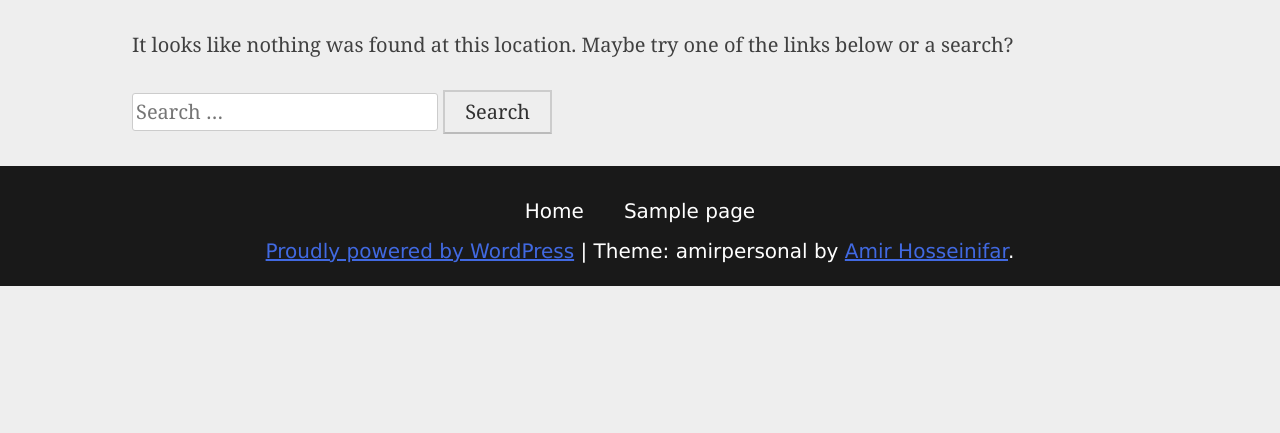
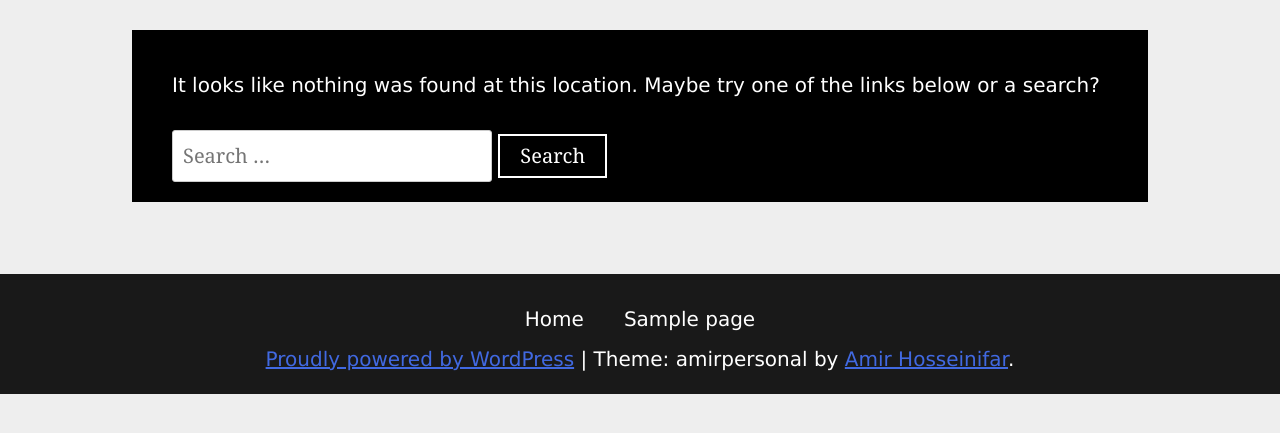
Before and after one commit to AmirHosseinifar/Wordpress-Practice, a WordPress theme: template themes/amir_personal_website/404.php in a window 1280 px wide. Shown: the part 317-750 px from the top of the page. Run offline with PHP 8.4 and a stand-in for WordPress, Linux system fonts and the light colour scheme; the site name, menu and one post (Sample post) are stand-ins, and other content is empty; some libraries are stand-ins or nearby versions.

Commit message:
Customized search result and 404 error page

```diff
--- a/themes/amir_personal_website/sass/site/archive/_archive.scss
+++ b/themes/amir_personal_website/sass/site/archive/_archive.scss
@@ -2,7 +2,8 @@
   background-color: #eee;
 }
 
-.post {
+.post,
+.page {
   background: white;
 }
 
@@ -43,6 +44,33 @@
 .archive-description{
   margin: -1em 0 2em;
 }
+
+/* For content-none.php */
+.search,
+.error-404 {
+
+	.page-content {
+		margin-bottom: 2em;
+		padding: 1em 2em;
+		font-family: $font__sans;
+		color: white;
+		background: black;
+	}
+
+	input[type="search"] {
+		padding: .5em;
+	}
+	input[type="submit"] {
+		border-color: white;
+		color: white;
+
+		&:focus,
+		&:hover {
+			color: black;
+		}
+	}
+}
+
 //.sticky is not working
 .sticky::before {
     content: "";
@@ -55,7 +83,7 @@
     border-width: 0 2em 2em 0;
     border-color: #eee #eee white;
     border-style: solid;
-  box-shadow: -1px 2px 2px hsla(0,0%, 10%, .1);
+    box-shadow: -1px 2px 2px hsla(0, 0%, 10%, .1);
 }
 
 .index-image {
--- a/themes/amir_personal_website/style.css
+++ b/themes/amir_personal_website/style.css
@@ -855,7 +855,8 @@ a:hover, a:active {
 	background-color: #eee;
 }
 
-.post {
+.post,
+.page {
 	background: white;
 }
 
@@ -898,6 +899,33 @@ a:hover, a:active {
 
 .archive-description {
 	margin: -1em 0 2em;
+}
+
+/* For content-none.php */
+.search .page-content,
+.error-404 .page-content {
+	margin-bottom: 2em;
+	padding: 1em 2em;
+	font-family: "Source Sans Pro", "Lucida Grande", "Lucida Sans Unicode", "Lucida Sans", Geneva, Arial, sans-serif;
+	color: white;
+	background: black;
+}
+
+.search input[type="search"],
+.error-404 input[type="search"] {
+	padding: .5em;
+}
+
+.search input[type="submit"],
+.error-404 input[type="submit"] {
+	border-color: white;
+	color: white;
+}
+
+.search input[type="submit"]:focus, .search input[type="submit"]:hover,
+.error-404 input[type="submit"]:focus,
+.error-404 input[type="submit"]:hover {
+	color: black;
 }
 
 .sticky::before {
```
Also changed, not shown: themes/amir_personal_website/archive.php (+10 -10 lines), themes/amir_personal_website/index.php (+11 -6 lines), themes/amir_personal_website/search.php (+20 -14 lines), themes/amir_personal_website/template-parts/content-none.php (+56 -12 lines), themes/amir_personal_website/template-parts/content-search.php (deleted, +0 -30 lines), 1 other file. Lines whose indentation alone changed are shown as unchanged.
